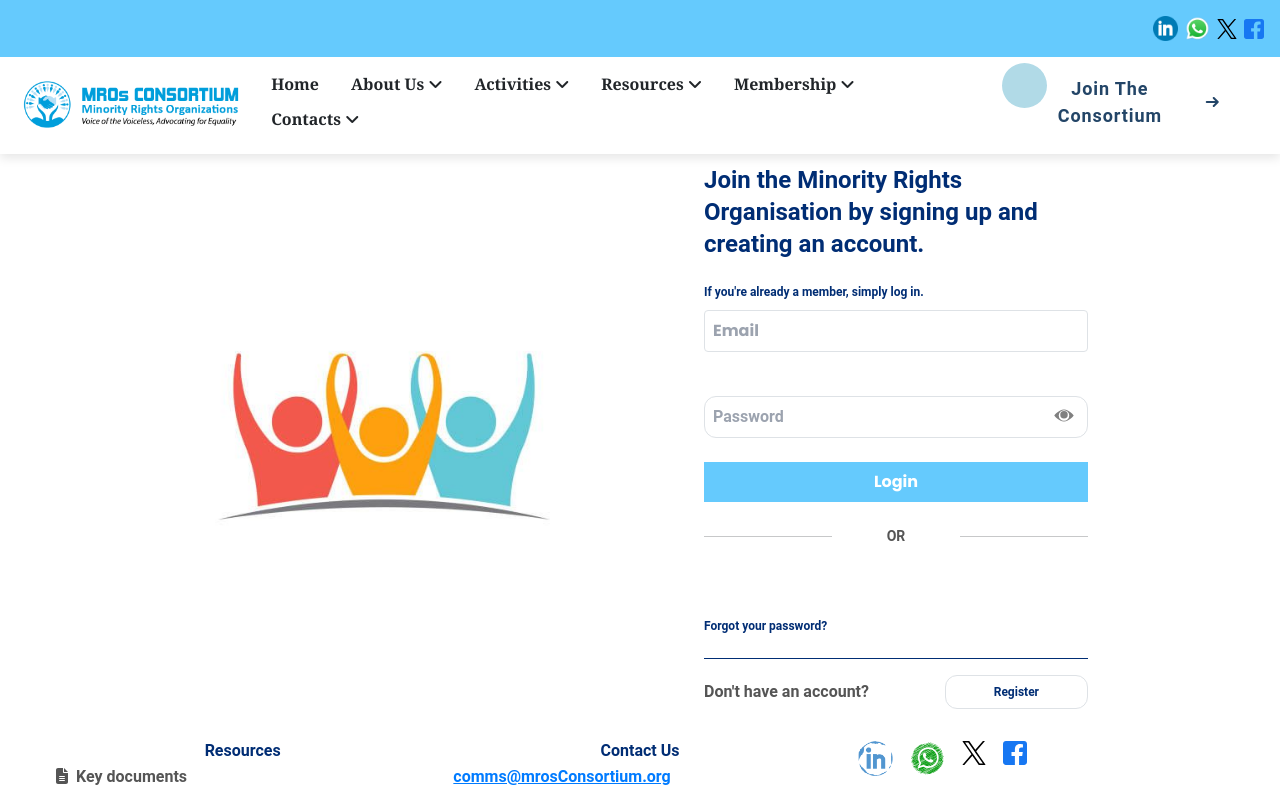
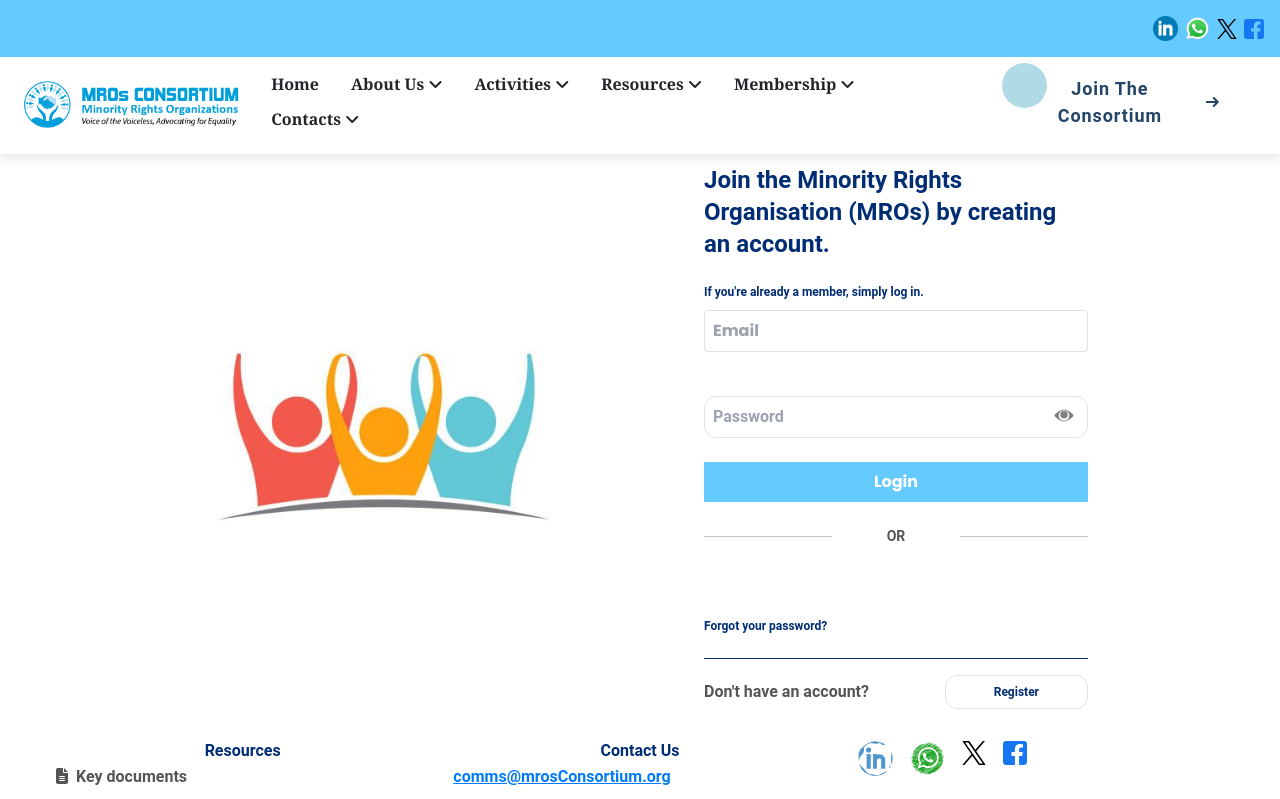
Before and after one commit to imraac/consortium, a React (Vite) app: page /login in a window 1280 px wide. Shown: the top 799 px of the page. Built offline with nearby package versions, Linux system fonts and the light colour scheme.

Commit message:
framer motion

```diff
--- a/src/components/Login.jsx
+++ b/src/components/Login.jsx
@@ -94,7 +94,7 @@
             animate={{ opacity: 1, y: 0 }}
             transition={{ duration: 0.8, ease: "easeInOut" }}
           >
-            Join the Minority Rights Organisation by signing up and creating an account.
+            Join the Minority Rights Organisation (MROs) by creating an account.
           </motion.h4>
 
           <motion.p
```
